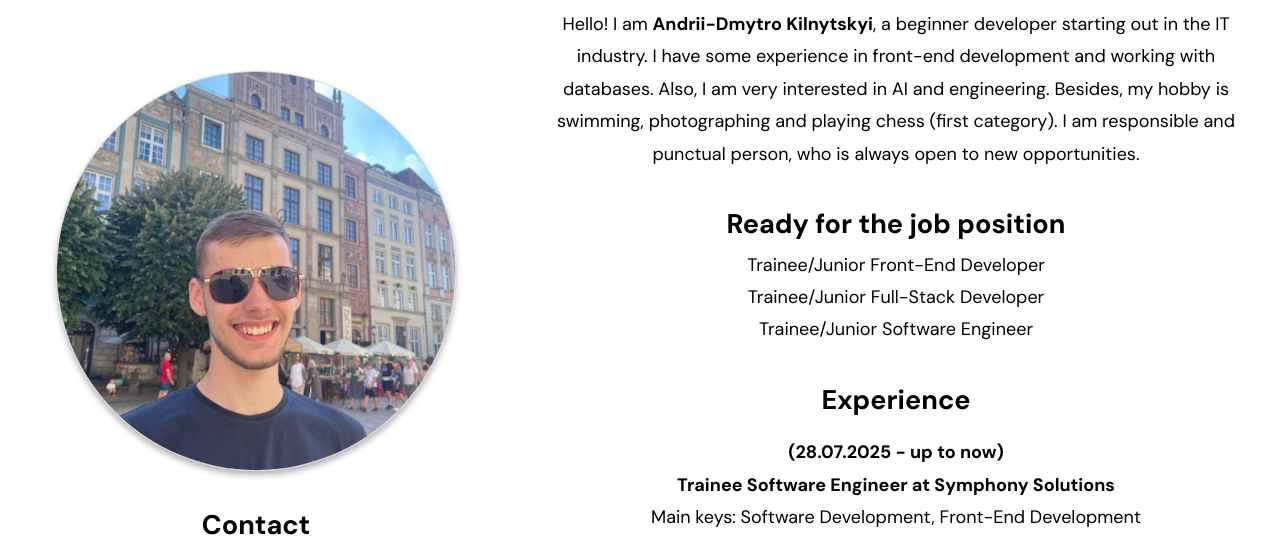
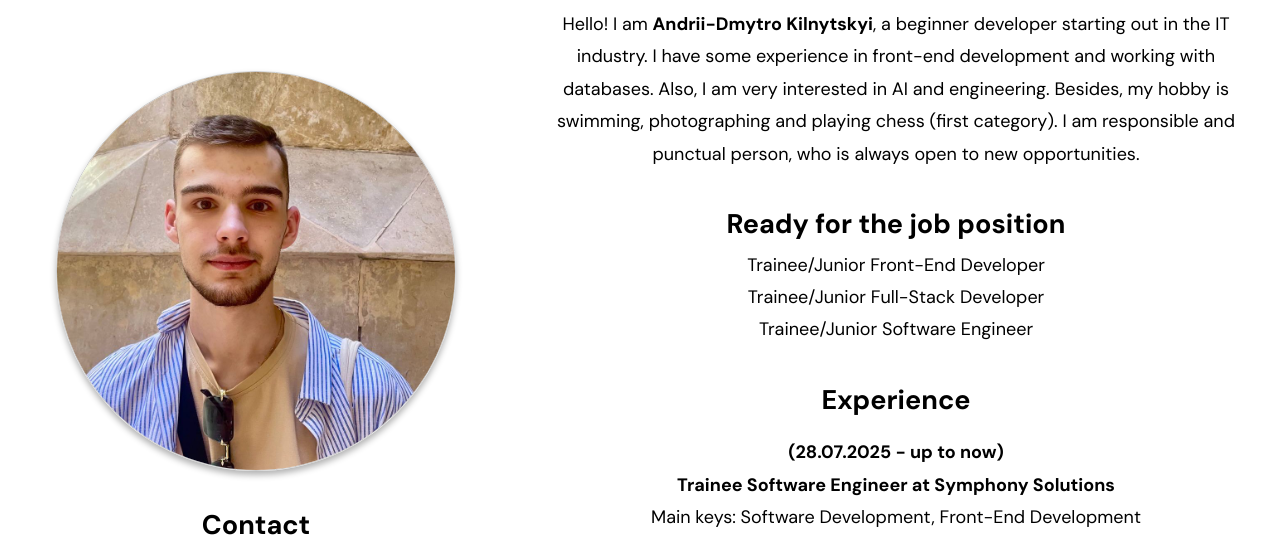
Before and after one commit to AndriiDm05/kilnytskyisportfolio, a plain HTML site: page index.html in a window 1280 px wide. Shown: the part 517-1064 px from the top of the page. Drawn offline with nearby package versions, Linux system fonts and the light colour scheme; a web font is replaced by a local one.

Commit message:
change my photo

```diff
--- a/index.html
+++ b/index.html
@@ -45,7 +45,7 @@
             <h2>About Me</h2>
             <div id="about-me">
                 <div id="my-image">
-                    <img src="img/me.jpg" alt="It's me!" id="my-photo" />
+                    <img src="img/photo.jpg" alt="It's me!" id="my-photo" />
                     <h3>Contact</h3>
                     <ul>
                         <li style="color: #19903b;"><i class="fa fa-map ic" style="color: #19903b;"></i>Cracow, Poland
```
